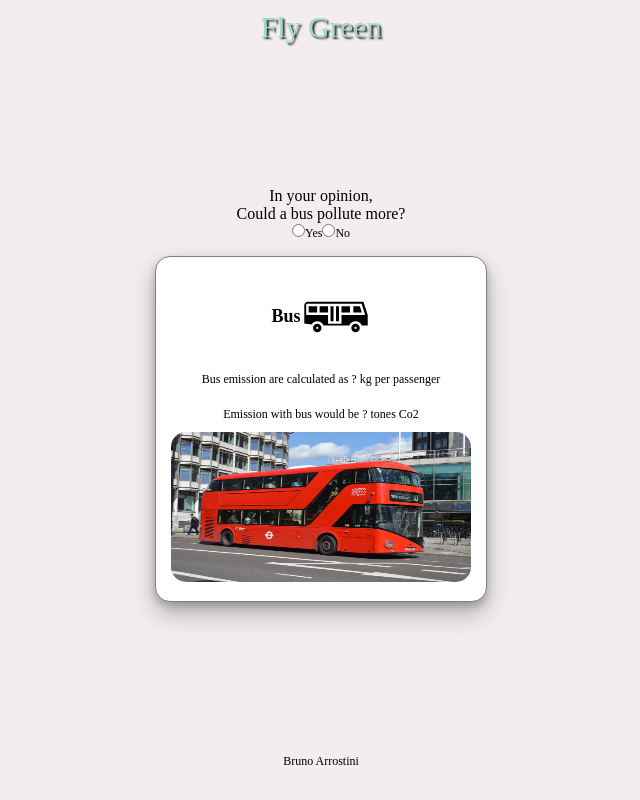
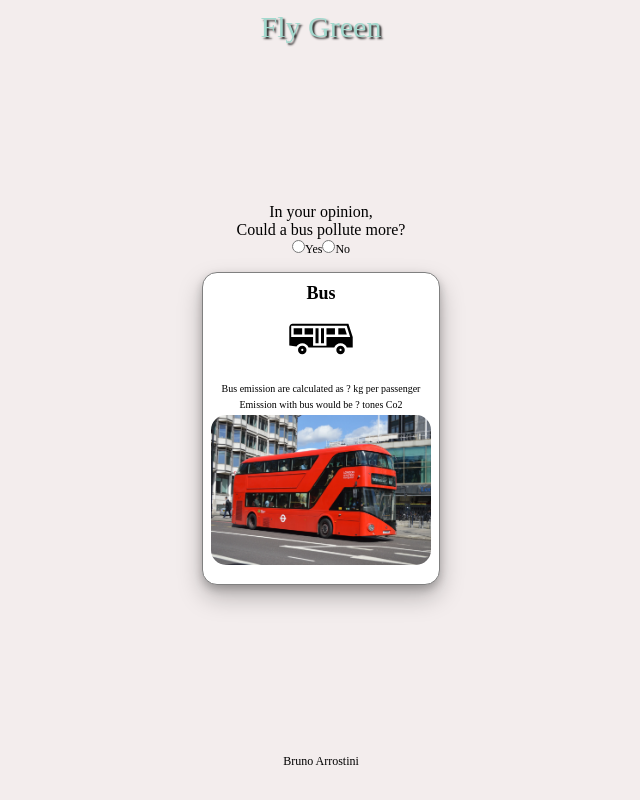
Before and after one commit to BrunoArrostini/fly-green, a React (Create React App) app: page /compared in a window 1280 px wide. Both pictures are taken after a click on the button "Confirm". Shown: the whole page, without its empty margins (319-959 px from the left). Built offline with nearby package versions, Linux system fonts and the light colour scheme; a web font is replaced by a local one.

Commit message:
page added

```diff
--- a/src/components/Box/Box.js
+++ b/src/components/Box/Box.js
@@ -1,16 +1,17 @@
 import React from 'react'
-import { BoxInfo } from './box.styled'
+import { BoxInfo, Container } from './box.styled'
 
 const Box = ({title, icon, text, result, image}) => {
   return (
-    <div>
+    <Container>
         <BoxInfo>
-            <div style={{padding:"10px", display:"flex", alignItems:"center"}}> <h2>{title}</h2> {icon}</div>
-            <div style={{padding:"10px"}}><p>{text}</p></div>
-            <div style={{padding:"10px"}}><p>{result}</p></div>
-            <div> <img src={image} style={{width:"300px", height:"150px", borderRadius:"15px"}} alt=""></img></div>
+            <h2>{title}</h2>
+            <div> {icon}</div>
+            <div><p>{text}</p></div>
+            <div><p>{result}</p></div>
+            <div> <img src={image} alt=""></img></div>
         </BoxInfo>
-    </div>
+    </Container>
   )
 }
 
--- a/src/components/Box/box.styled.js
+++ b/src/components/Box/box.styled.js
@@ -6,7 +6,7 @@ display: flex;
 justify-content: space-around;
 flex-direction: column;
 align-items: center;
-padding: 15px;
+padding: 10px 8px;
 border-radius: 15px;
 background-color: white;
 margin-top: 15px;
@@ -15,7 +15,25 @@ box-shadow: rgba(0, 0, 0, 0.22) 0px 4px 8px,
 cursor: pointer;
 font-size: 12px ;
 
+img{
+    width: 220px;
+    height: 150px;
+    border-radius: 15px;
+}
+
+div{
+    margin-bottom: 5px;
+}
+
+p{
+    font-size: 10px;
+}
+
 &:hover{
     border: 2px solid #A2D9CE ;
 }
 `;
+
+export const Container = styled.div`
+display: flex;
+`;
```
Also changed, not shown: 8 other files (tests, documents, lock files or other folders).
